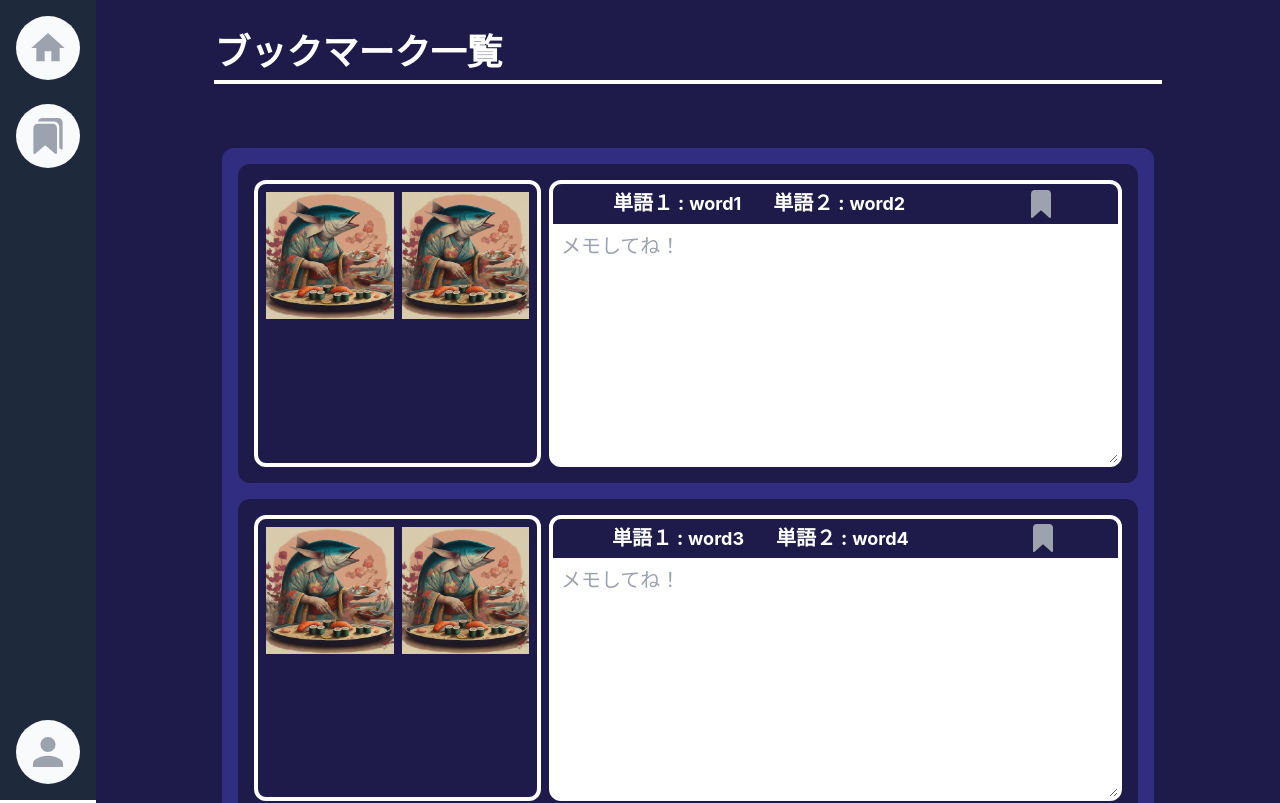
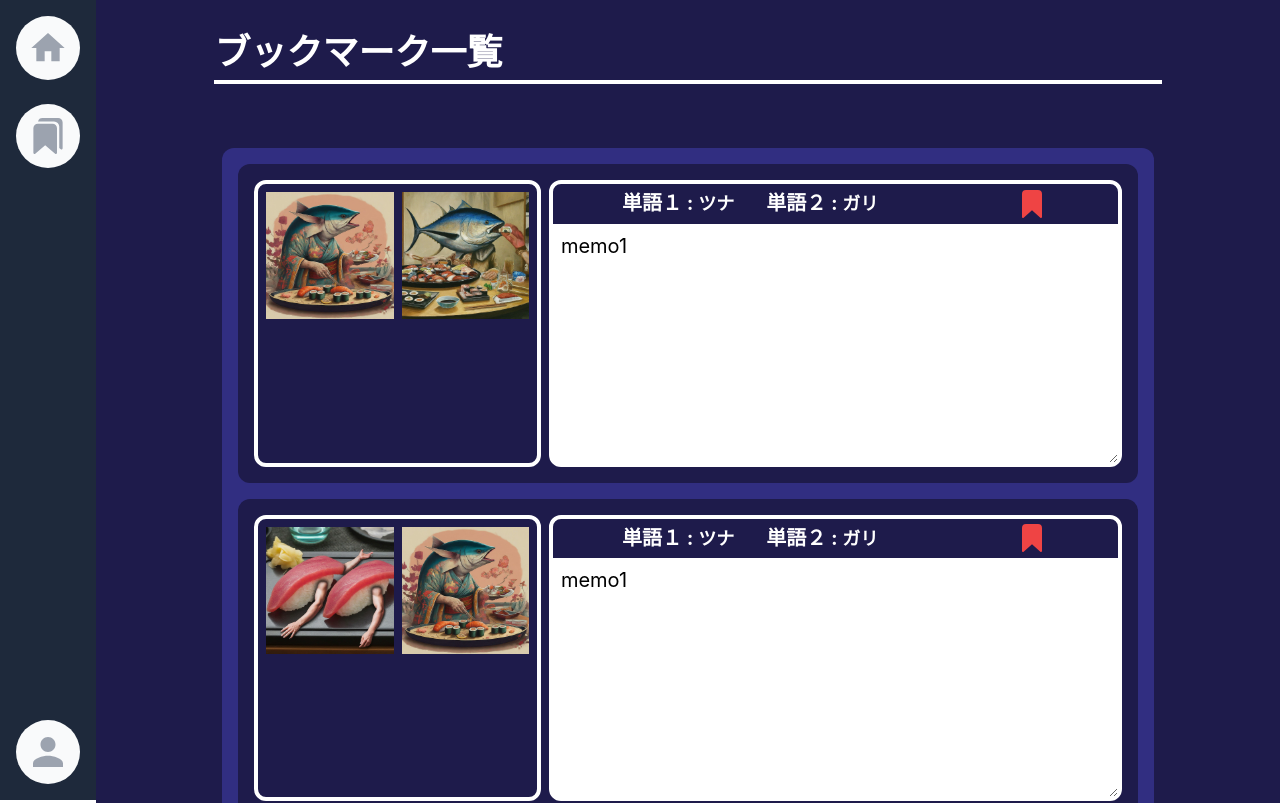
Before and after one commit to qiita-hackathon-asseta/TunaGari, a React (Create React App) app in the folder front/: page /secret/bookmarked in a window 1280 px wide. Shown: the top 803 px of the page. Built offline with nearby package versions, Linux system fonts and the light colour scheme; no server answers; sample sign-in values are in the browser's storage.

Commit message:
add:ブックマーク一覧と画像生成一覧画面のバリエーションを追加しました

```diff
--- a/front/src/pages/BookMark.tsx
+++ b/front/src/pages/BookMark.tsx
@@ -1,24 +1,29 @@
 import { IoBookmark } from "react-icons/io5";
 import TestImg from "../images/scroll-img.jpeg";
+import ScrollImg1 from "../images/demo-img1.jpeg";
+import ScrollImg2 from "../images/demo-img2.jpeg";
+import ScrollImg3 from "../images/demo-img3.jpeg";
+import ScrollImg4 from "../images/demo-img4.jpeg";
+import ScrollImg5 from "../images/demo-img5.jpeg";
 
 const map = [
   {
-    urls: [TestImg, TestImg],
-    firstWord: "word1",
+    urls: [TestImg, ScrollImg1],
+    firstWord: "ツナ",
     memo: "memo1",
-    secondWord: "word2",
+    secondWord: "ガリ",
   },
   {
-    urls: [TestImg, TestImg],
-    firstWord: "word3",
-    memo: "memo2",
-    secondWord: "word4",
+    urls: [ScrollImg3, ScrollImg4],
+    firstWord: "ツナ",
+    memo: "memo1",
+    secondWord: "ガリ",
   },
   {
-    urls: [TestImg, TestImg, TestImg],
-    firstWord: "word3",
-    memo: "memo2",
-    secondWord: "word4",
+    urls: [ScrollImg2, ScrollImg5, TestImg],
+    firstWord: "ツナ",
+    memo: "memo1",
+    secondWord: "ガリ",
   },
 ];
 
@@ -47,10 +52,10 @@ const BookMark = () => {
                     </p>
                   </div>
                   <div className="">
-                    <IoBookmark className={` size-8 ${false ? "text-red-500" : "text-gray-400"} `} />
+                    <IoBookmark className={` size-8 ${true ? "text-red-500" : "text-gray-400"} `} />
                   </div>
                 </div>
-                <textarea name="" id="" className=" p-2 row-span-6" placeholder="メモしてね！" readOnly></textarea>
+                <textarea name="" id="" className=" p-2 row-span-6" placeholder="メモしてね！" readOnly>{value.memo}</textarea>
               </div>
             </div>
           ))}
--- a/front/src/pages/Generate.tsx
+++ b/front/src/pages/Generate.tsx
@@ -1,14 +1,33 @@
 import { IoBookmark } from "react-icons/io5";
-import TestImg from "../images/scroll-img.jpeg";
 import { useState } from "react"; // Import useState hook
 
-const map = {
-  0: {
+import TestImg from "../images/scroll-img.jpeg";
+import ScrollImg1 from "../images/demo-img1.jpeg";
+import ScrollImg2 from "../images/demo-img2.jpeg";
+import ScrollImg3 from "../images/demo-img3.jpeg";
+import ScrollImg4 from "../images/demo-img4.jpeg";
+import ScrollImg5 from "../images/demo-img5.jpeg";
+
+const map = [
+  {
+    urls: [ScrollImg2, ScrollImg1],
     firstWord: "ツナ",
+    memo: "memo1",
     secondWord: "ガリ",
-    image: [TestImg, TestImg],
   },
-};
+  {
+    urls: [ScrollImg5, TestImg],
+    firstWord: "ツナ",
+    memo: "memo1",
+    secondWord: "ガリ",
+  },
+  {
+    urls: [ScrollImg3, ScrollImg1, TestImg],
+    firstWord: "ツナ",
+    memo: "memo1",
+    secondWord: "ガリ",
+  },
+];
 
 const Generate = () => {
   const [generatedContent, setGeneratedContent] = useState<JSX.Element | undefined>(undefined);
@@ -20,7 +39,7 @@ const Generate = () => {
         {Object.entries(map).map(([key, value]) => (
           <div key={key} className="w-fit h-fit p-4 bg-indigo-950 rounded-xl flex flex-col lg:flex-row gap-2">
             <div className="w-full lg:w-1/3 p-2 rounded-xl border-4 border-white grid grid-cols-2 grid-rows-2 gap-2 aspect-square">
-              {value.image.map((img, index) => (
+              {value.urls.map((img, index) => (
                 <img key={index} src={img} alt="" className="col-span-1 row-span-1" />
               ))}
             </div>
@@ -55,7 +74,33 @@ const Generate = () => {
         <button onClick={randomGenerate} className="w-fit px-6 py-4 my-2 rounded-lg text-lg lg:text-3xl font-bold text-indigo-950 bg-white">
           ランダム生成
         </button>
-        {generatedContent}
+        <div className=" min-h-96 p-4 m-2 mt-8 rounded-xl bg-indigo-900 text-sm lg:text-xl flex flex-col gap-4">
+          {map.map((value, index) => (
+            <div className=" w-fit h-fit p-4 bg-indigo-950 rounded-xl flex flex-col lg:flex-row gap-2">
+              <div className=" w-full lg:w-1/3 p-2 rounded-xl border-4 border-white grid grid-cols-2 grid-rows-2 gap-2 aspect-square">
+                {value.urls.map((url, index) => (
+                  <img key={index} src={url} alt="" className="col-span-1 row-span-1" />
+                ))}
+              </div>
+              <div className=" w-full lg:w-2/3 col-span-5 aspect-square lg:aspect-[2/1] border-4 rounded-xl border-white  grid lg:grid-rows-7">
+                <div className=" row-span-1 text-white flex flex-row items-center justify-around">
+                  <div className=" flex flex-col lg:flex-row lg:gap-8">
+                    <p className=" text-base lg:text-xl font-bold">
+                      単語１ : <span className="text-sm lg:text-lg">{value.firstWord}</span>
+                    </p>
+                    <p className=" text-base lg:text-xl font-bold">
+                      単語２ : <span className="text-sm lg:text-lg">{value.secondWord}</span>
+                    </p>
+                  </div>
+                  <div className="">
+                    <IoBookmark className={` size-8 ${false ? "text-red-500" : "text-gray-400"} `} />
+                  </div>
+                </div>
+                <textarea name="" id="" className=" p-2 row-span-6" placeholder="メモしてね！"></textarea>
+              </div>
+            </div>
+          ))}
+        </div>
       </section>
     </main>
   );
```
Also changed, not shown: 1 other file (tests, documents, lock files or other folders).
